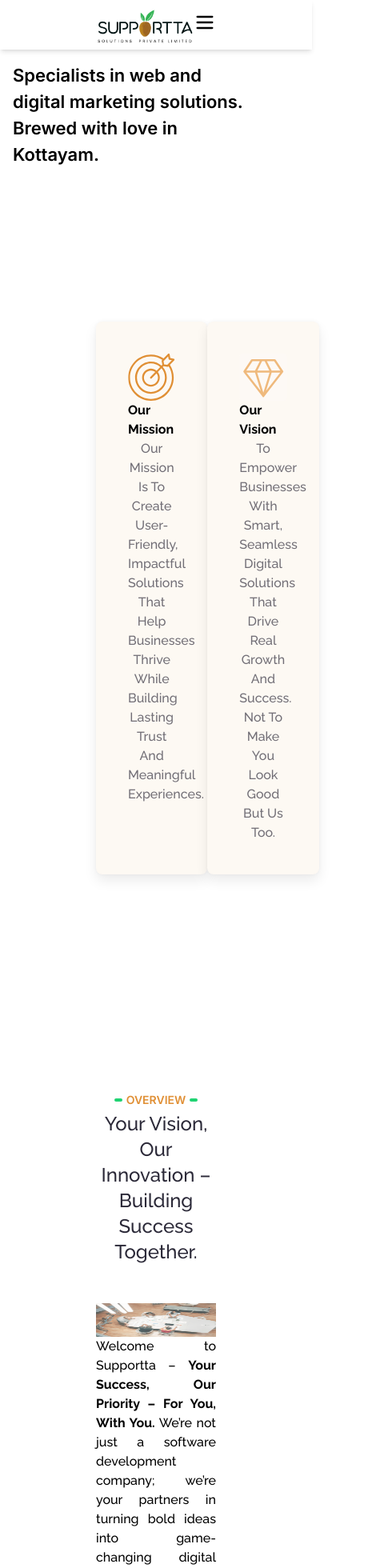
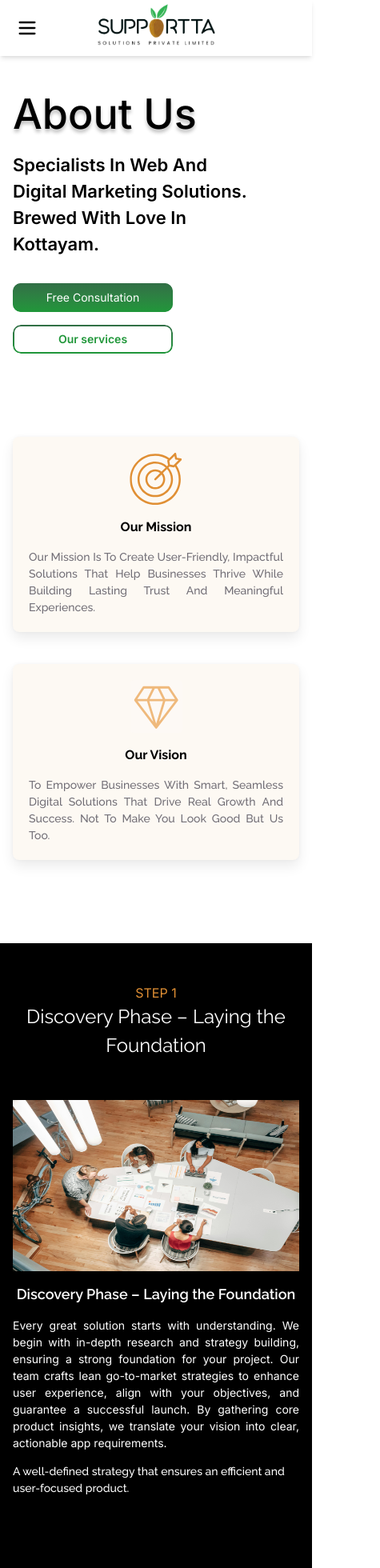
Before and after one commit to supporttasolutions/supporttasolutionswebsite, a Next.js app: page /about-us in a window 390 px wide. Shown: the top 1960 px of the page at 80% size, 475 px wide, since content can reach past the window. Built offline with nearby package versions, Linux system fonts and the light colour scheme.

Commit message:
Career,Navbar,Footer

```diff
--- a/src/app/about-us/page.jsx
+++ b/src/app/about-us/page.jsx
@@ -9,7 +9,7 @@ function page() {
   return (
     <>
       <div className="2xl:min-h-auto lg:min-h-screen w-full  lg:py-[80px] ">
-        <section>
+        <section className="mt-28">
           <BannerHead
             buttons={[
               {
@@ -29,16 +29,16 @@ function page() {
             head={"About Us"}
           />
         </section>
-        <section className="mt-28">
+        <section className=" mt-16 lg:mt-28">
           <MissionVision />{" "}
         </section>
-        <section className="mt-28">
+        <section className="mt-28 hidden lg:block">
         <Overview />
         </section>
-        <section className="mt-28">
+        <section className="mt-16 lg:mt-28">
         <OverviewTwo />
         </section>
-        <section className="mt-28">
+        <section className="mt-16 lg:mt-28">
         <Connect />
         </section>
       </div>
--- a/src/app/careers/page.jsx
+++ b/src/app/careers/page.jsx
@@ -19,7 +19,7 @@ function CareersPage() {
           ]}
         />
       </section>
-      <section className="mt-28 bg-[#fdf9f3]">
+      <section className="mt-12 md:mt-20 lg:mt-28 bg-[#fdf9f3]">
         <Join />
       </section>
     </div>
--- a/src/app/components/ButtonPage.jsx
+++ b/src/app/components/ButtonPage.jsx
@@ -3,7 +3,7 @@ export default function ButtonPage({ btnName, className, onHandleClick }) {
     <button
       onClick={onHandleClick}
       type="submit"
-      className={`relative text-[#20973A] w-full md:w-[200px] px-3 py-2 md:px-4 md:py-3
+      className={`relative text-[#20973A] w-[200px] lg:w-[250px] px-3 py-2 md:px-4 md:py-3
         text-sm md:text-base font-[inter] rounded-lg md:rounded-[10px] ${className}`}
       style={{
         borderRadius: "10px",
--- a/src/app/components/Join.jsx
+++ b/src/app/components/Join.jsx
@@ -38,7 +38,7 @@ function Join() {
     setOpen(true);
   };
   return (
-    <div className="container mx-auto w-full py-[80px] px-2 lg:px-20 ">
+    <div className="container mx-auto w-full py-[30px] px-2 lg:px-20 bg-[#E08F3406] ">
       <Heading
         heading={"Join"}
         description={"Be a part of our team,"}
--- a/src/app/components/MissionVision.jsx
+++ b/src/app/components/MissionVision.jsx
@@ -17,25 +17,25 @@ function MissionVision() {
     },
   ];
   return (
-    <div className=" container mx-auto w-full py-[80px] px-[120px] md:px-12 lg:px-20 flex items-center justify-center">
+    <div className=" container mx-auto w-full py-[40px] lg:py-[80px] px-4   md:px-12  lg:px-[120px]  flex items-center justify-center">
       <div className="w-[100%]  flex-wrap flex ">
-        <div className=" flex xl:gap-[60px] ">
+        <div className=" flex flex-col lg:flex-row gap-[40px] lg:gap-[60px] ">
           {ourMissionVision.map((details, index) => (
             <div
               key={index}
-              className="flex w-[calc(50%-30px)] flex-col xl:gap-[50px] font-[raleway]  p-[40px] bg-[#fdf9f3] rounded-[8px] shadow-[0px_0px_4px_0px_rgba(0,0,0,0.04),0px_8px_16px_0px_rgba(0,0,0,0.08)]"
+              className="flex w-[calc(50%-30px)] w-full flex-col gap-[15px] lg:gap-[50px] font-[raleway]  p-[20px] lg:p-[40px] bg-[#fdf9f3] rounded-[8px] shadow-[0px_0px_4px_0px_rgba(0,0,0,0.04),0px_8px_16px_0px_rgba(0,0,0,0.08)]"
             >
-              <div className="flex flex-col items-center justify-between ">
+              <div className="flex flex-col gap-4  lg:gap-2 items-center justify-between ">
                 <Image
                   width={66}
                   height={66}
                   src={`${details.image}`}
                   alt="mission   "
                 />
-                <div className="font-bold  xl:text-[40px]">{details.title}</div>
+                <div className="font-bold  lg:text-[40px]">{details.title}</div>
               </div>
-              <div className="  text-[#716e76] font-medium xl:text-[24px] capitalize text-center transform-capitalize">
-                {details.description}
+              <div className=" text-[#716e76] font-medium text-[14px] lg:text-[24px]  capitalize text-justify lg:text-center transform-capitalize">
+                <p>{details.description}</p>
               </div>
             </div>
           ))}
--- a/src/app/components/OverviewTwo.jsx
+++ b/src/app/components/OverviewTwo.jsx
@@ -22,17 +22,17 @@ function OverviewTwo() {
             .map((details, i) => (
               <div
                 key={`${index}-${i}`}
-                className=" flex items-start justify-between w-full xl:py-[30px]  py-[80px] px-[120px] md:px-12 lg:px-20 mx-auto container"
+                className=" flex flex-col lg:flex-row items-start justify-between gap-[50px] w-full  py-[50px] lg:py-[30px]  px-4 md:px-12 lg:px-[120px] mx-auto container"
               >
-                <div className=" flex flex-col xl:gap-[35px] w-[54.1%]">
-                  <div className="uppercase font-[inter] text-[#e08f34] font-semibold xl:text-[36px]">
+                <div className=" flex flex-col gap:[10px] lg:gap-[35px] w-auto lg:w-[54.1%]">
+                  <div className="uppercase font-[inter] text-[#e08f34] font-semiboldtext-[12px] lg:text-[36px]  text-center lg:text-start">
                     {details.title1}
                   </div>
-                  <div className="font-[raleway] text-[68px] text-white font-regular">
+                  <div className="font-[raleway] text-[24px] lg:text-[68px] text-white font-regular text-center lg:text-start">
                     {details.title2}
                   </div>
                 </div>
-                <div className="flex flex-col items-center xl:gap-[20px] text-white w-[41.7%]">
+                <div className="flex flex-col  items-center gap-[15px] lg:gap-[20px] text-white w-auto lg:w-[41.7%]">
                   <div className="w-full relative aspect-[5/3]">
                     <Image
                       src={details.image}
@@ -41,10 +41,13 @@ function OverviewTwo() {
                       className="object-fill relative"
                     />
                   </div>
-                  <div className=" font-[inter] font-regular text-[18px]">
+                  <div className="block lg:hidden  font-[raleway] text-[white] font-semibold text-[18px] text-start">
+                    {details.title2}
+                  </div>
+                  <div className=" font-[inter] text-justify font-regular text-[14px] lg:text-[18px]">
                     {details.description}
                   </div>
-                  <div className="font-[raleway] font-medium text-[20px]">
+                  <div className="font-[raleway] font-medium text-[14px] lg:text-[20px]">
                     {details.description2}
                   </div>
                 </div>
--- a/src/app/components/bannerHead.jsx
+++ b/src/app/components/bannerHead.jsx
@@ -9,28 +9,40 @@ export default function BannerHead({ head, desc, buttons, buttonsMob, longDesc }
       >
         {head}
       </h1>
-      <p className="font-semibold text-[22px] text-[#000000] w-[300px] lg:w-[450px]">
+      <p className="font-semibold text-[22px] text-[#000000] w-[300px] lg:w-[450px] capitalize">
         {desc}
       </p>
 
-      {/* On mobile, show both button and longDesc; on large screens, show either button or longDesc */}
-      <div className="block lg:hidden">
-        {buttonsMob?.length > 0 && (
-          <div className="flex flex-col justify-start gap-4 mt-8 mb-12">
+      {/* 🟢 MOBILE: If buttonsMob exist, show them WITH longDesc in a column */}
+      {buttonsMob?.length > 0 ? (
+        <div className="block lg:hidden  mt-8 flex flex-col flex-col-reverse gap-8">
+          {longDesc && (
+            <p className="text-start font-regular font-[inter] text-[18px] text-[rgba(19,17,34,0.6)] w-[300px] capitalize">
+              {longDesc}
+            </p>
+          )}
+          <div className="flex flex-col justify-start gap-4">
             {buttonsMob.map((btn, index) => (
               <ButtonPage key={index} btnName={btn.text} className={btn.className} />
             ))}
           </div>
-        )}
-        {longDesc && (
-          <div className="flex justify-center mt-4">
-            <p className="text-start font-regular font-[inter] text-[18px] text-[rgba(19,17,34,0.6)] w-[300px] capitalize">
+        </div>
+      ) : (
+        // 🟡 MOBILE: If only `buttons` exist (same as large screens, but column layout)
+        <div className="block lg:hidden mt-8 flex flex-col justify-center items-center gap-4">
+          {buttons?.length > 0 ? (
+            buttons.map((btn, index) => (
+              <ButtonPage key={index} btnName={btn.text} className={btn.className} />
+            ))
+          ) : (
+            <p className="text-center font-regular font-[inter] text-[18px] text-[rgba(19,17,34,0.6)] w-[300px] capitalize ">
               {longDesc}
             </p>
-          </div>
-        )}
-      </div>
+          )}
+        </div>
+      )}
 
+      {/* 🖥️ LARGE SCREENS: Show buttons in a row, or longDesc if no buttons */}
       <div className="hidden lg:block">
         {buttons?.length > 0 ? (
           <div className="flex flex-row justify-center gap-12 mt-8">
--- a/src/app/components/footer.module.css
+++ b/src/app/components/footer.module.css
@@ -2,7 +2,3 @@
     background-color: #000000;
     width: 100%;
 }
-
-.footerMain form input::placeholder{
-    color: #00000061;
-}
--- a/src/app/components/navbar.jsx
+++ b/src/app/components/navbar.jsx
@@ -5,6 +5,8 @@ import Image from "next/image";
 import { Menu, X, Phone } from "lucide-react";
 import Link from "next/link";
 import { usePathname } from "next/navigation";
+import { FaFacebookF, FaLinkedin, FaInstagram } from "react-icons/fa";
+import ButtonPage from "./ButtonPage";
 
 export default function Navbar() {
   const [menuOpen, setMenuOpen] = useState(false);
@@ -13,11 +15,7 @@ export default function Navbar() {
 
   useEffect(() => {
     const handleScroll = () => {
-      if (window.scrollY > 50) {
-        setIsTransparent(false);
-      } else {
-        setIsTransparent(true);
-      }
+      setIsTransparent(window.scrollY <= 50);
     };
 
     if (pathname === "/") {
@@ -39,28 +37,42 @@ export default function Navbar() {
           : "bg-white text-black shadow-md"
       } fixed w-full top-0 left-0 z-50 transition-all duration-300`}
     >
-      <div className="container mx-auto flex justify-between items-center py-2 px-[120px] md:px-12 lg:px-20">
-        <Link href='/'>
-        <div>
-          <Image src="/Logo.png" alt="Company Logo" width={151} height={51} />
+      <div className="container mx-auto flex justify-between items-center py-[10px] lg:py-2 px-[20px] lg:px-[120px] h-[70px]">
+        {/* Mobile Menu Icon */}
+        <div className="flex lg:hidden">
+          <button onClick={() => setMenuOpen(!menuOpen)}>
+            {menuOpen ? <X size={28} /> : <Menu size={28} />}
+          </button>
         </div>
+
+        {/* Logo */}
+        <Link href="/">
+          <div className="absolute left-1/2 -translate-x-1/2 top-0 lg:static">
+            <Image src="/Logo.png" alt="Company Logo" width={151} height={51} />
+          </div>
         </Link>
 
-        <div className="hidden lg:flex space-x-10 text-md font-[inter]  uppercase">
-          <Link href="/services" className="hover:text-gray-300">
-            Services
-          </Link>
-          <Link href="/careers" className="hover:text-gray-300">
-            Careers
-          </Link>
-          <Link href="/about-us" className="hover:text-gray-300">
-            About Us
-          </Link>
-          <Link href="/connect-us" className="hover:text-gray-300">
-            Contact Us
-          </Link>
+        {/* Desktop Navigation */}
+        <div className="hidden lg:flex space-x-10 text-md font-[inter] uppercase">
+          {[
+            { name: "Services", href: "/services" },
+            { name: "Careers", href: "/careers" },
+            { name: "About Us", href: "/about-us" },
+            { name: "Contact Us", href: "/connect-us" },
+          ].map((link) => (
+            <Link
+              key={link.href}
+              href={link.href}
+              className={`hover:text-[#A96619] ${
+                pathname === link.href ? "text-[#A96619] font-bold" : ""
+              }`}
+            >
+              {link.name}
+            </Link>
+          ))}
         </div>
 
+        {/* Contact Button */}
         <div className="hidden lg:block">
           <button
             className="relative flex gap-1 items-center text-[#20973A] py-2 px-4 rounded-lg "
@@ -90,38 +102,50 @@ export default function Navbar() {
             +91 234557786
           </button>
         </div>
+      </div>
 
-        <div className="lg:hidden">
-          <button onClick={() => setMenuOpen(!menuOpen)}>
-            {menuOpen ? <X size={28} /> : <Menu size={28} />}
-          </button>
+      {/* Mobile Menu - Smooth Animation */}
+      <div
+        className={`fixed top-0 left-0 w-full h-screen flex flex-col justify-center items-center space-y-6 z-40 transition-transform duration-600 ease-in-out ${
+          menuOpen ? "translate-x-0 opacity-100" : "-translate-x-full opacity-0"
+        } ${isTransparent ? "bg-black text-white" : "bg-white text-black"}`}
+      >
+        {/* Close Button */}
+        <button
+          onClick={() => setMenuOpen(false)}
+          className="absolute top-5 right-5 text-[#131122] transition-transform duration-600 ease-in-out "
+        >
+          <X size={35} />
+        </button>
+
+        {/* Mobile Nav Links */}
+        <div className="flex flex-col items-center gap-8 text-md font-[inter] text-[#131122] uppercase">
+          {[
+            { name: "Services", href: "/services" },
+            { name: "Careers", href: "/careers" },
+            { name: "About Us", href: "/about-us" },
+            { name: "Contact Us", href: "/connect-us" },
+          ].map((link) => (
+            <Link
+              key={link.href}
+              href={link.href}
+              className={`text-lg ${
+                pathname === link.href ? "text-[#E08F34] font-bold" : ""
+              }`}
+              onClick={() => setMenuOpen(false)} // Close menu on click
+            >
+              {link.name}
+            </Link>
+          ))}
+        </div>
+
+        {/* Social Media Icons */}
+        <div className="flex justify-between gap-8 items-center mt-12">
+          <FaFacebookF size={30} color="#E08F34" />
+          <FaLinkedin size={35} color="#E08F34" />
+          <FaInstagram size={35} color="#E08F34" />
         </div>
       </div>
-
-      {menuOpen && (
-        <div
-          className={`md:hidden ${
-            isTransparent ? "bg-black text-white" : "bg-white text-black"
-          } shadow-md py-4 space-y-4 text-center`}
-        >
-          <Link href="/services" className="block py-2">
-            Services
-          </Link>
-          <Link href="/careers" className="block py-2">
-            Careers
-          </Link>
-          <Link href="/about-us" className="block py-2">
-            About Us
-          </Link>
-          <Link href="/connect-us" className="block py-2">
-            Contact Us
-          </Link>
-
-          <button className="border-2 border-[#B77624] py-2 px-4 rounded-md w-full font-semibold font-[inter]">
-            8973476298
-          </button>
-        </div>
-      )}
     </nav>
   );
 }
```
Also changed, not shown: src/app/components/Connect.jsx (+5 -5 lines), src/app/components/footer.jsx (+27 -27 lines).
